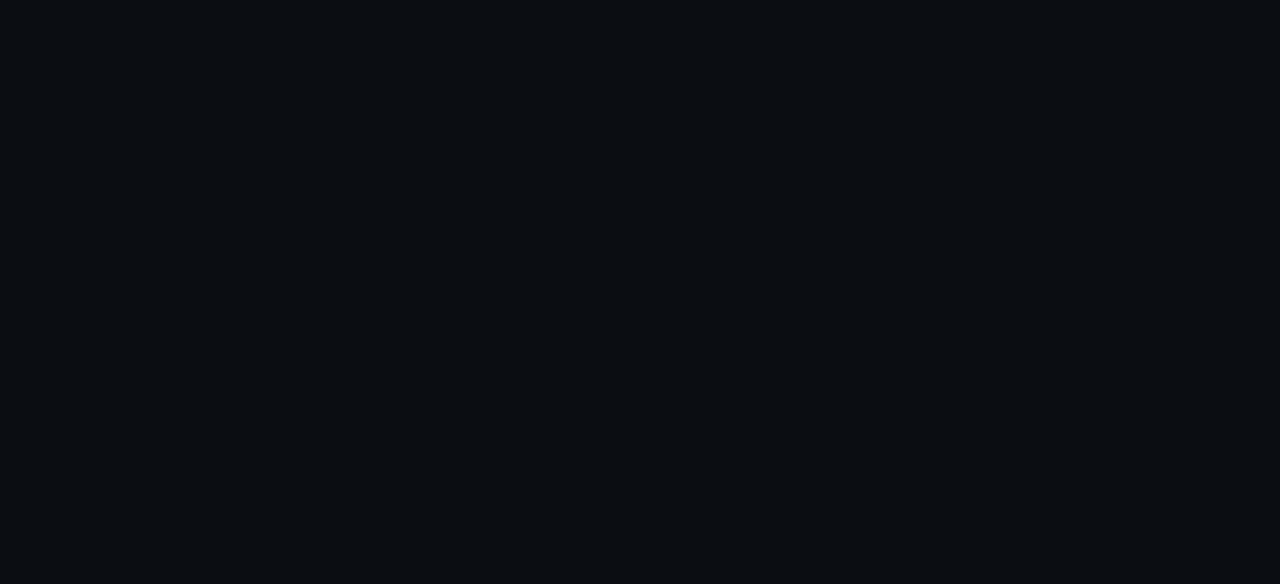
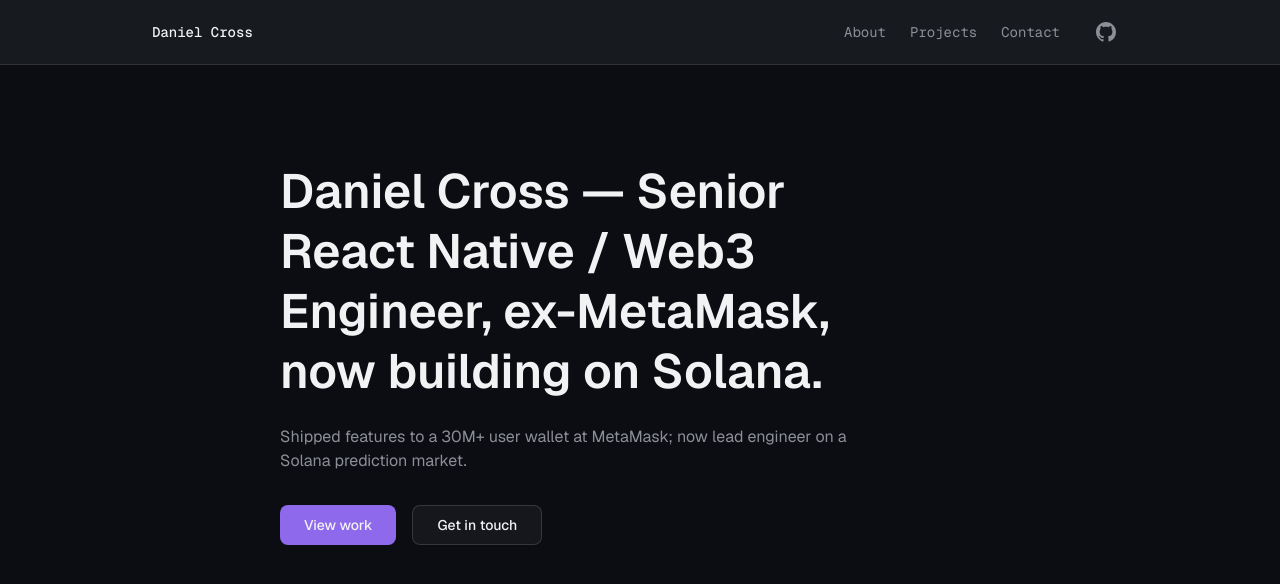
Before and after one commit to Daniel-Cross/portfolio, a Next.js app: page / in a window 1280 px wide. Shown: the top 584 px of the page. Built offline with nearby package versions, Linux system fonts and the light colour scheme.

Commit message:
feat(01-02): compose Header + Hero into the home page
- Home renders <Header /> then <main id="top"><Hero /></main>, preserving D-03 section order
- Server component (no 'use client'); full build + test suite pass

```diff
--- a/src/app/page.tsx
+++ b/src/app/page.tsx
@@ -1,3 +1,13 @@
+import { Header } from "@/components/layout/Header";
+import { Hero } from "@/components/sections/Hero";
+
 export default function Home() {
-  return <main className="min-h-screen" />;
+  return (
+    <>
+      <Header />
+      <main id="top" className="min-h-screen">
+        <Hero />
+      </main>
+    </>
+  );
 }
```
